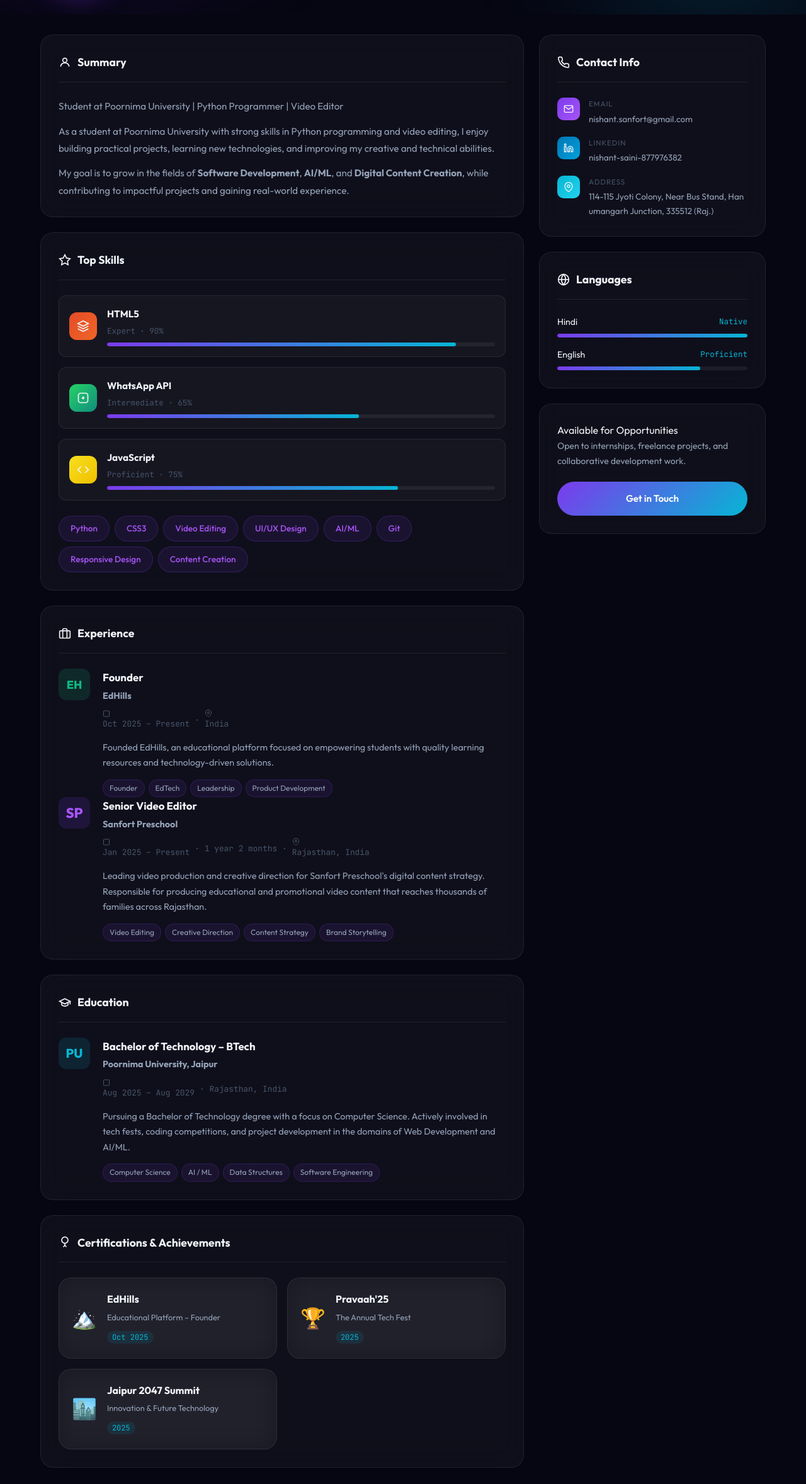
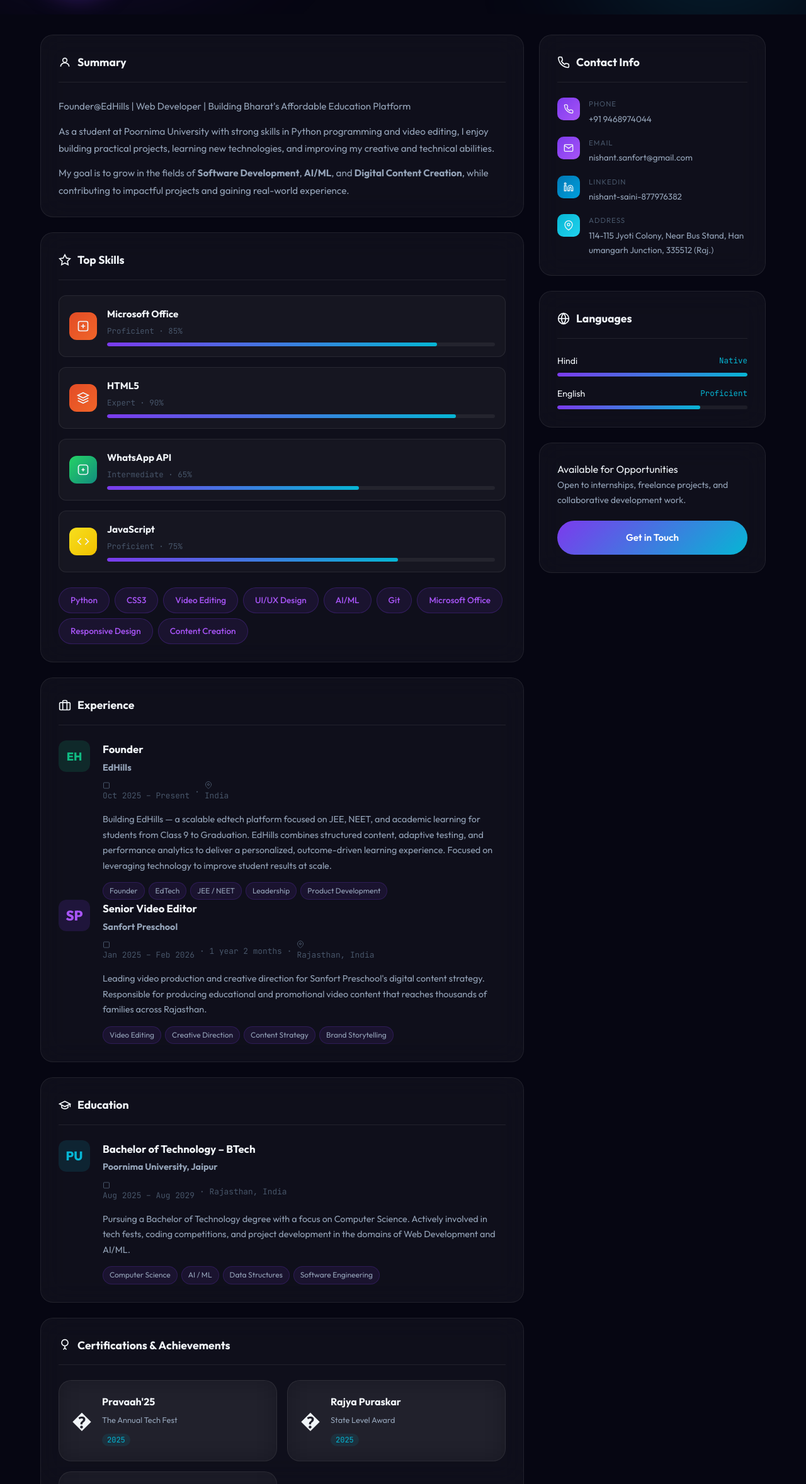
Before and after one commit to nishantsainigdds-bit/my-profolio, a plain HTML site: page profile.html in a window 1280 px wide. Shown: the part 443-2800 px from the top of the page at 63% size. Drawn offline with Linux system fonts and the light colour scheme.

Commit message:
Add files via upload

```diff
--- a/profile.html
+++ b/profile.html
@@ -67,7 +67,7 @@
                             Verified
                         </span>
                     </div>
-                    <p class="profile-headline">Student Creator | Poornima University | HTML | Web Developer</p>
+                    <p class="profile-headline">Founder@EdHills | Web Developer | Building Bharat's Affordable Education Platform</p>
                     <p class="profile-location">
                         <svg viewBox="0 0 24 24" fill="none">
                             <path d="M21 10c0 7-9 13-9 13s-9-6-9-13a9 9 0 0118 0z" stroke="currentColor"
@@ -108,7 +108,7 @@
                         <span class="ps-label">Projects</span>
                     </div>
                     <div class="ps-item">
-                        <span class="ps-num gradient-text">3</span>
+                        <span class="ps-num gradient-text">4</span>
                         <span class="ps-label">Certs</span>
                     </div>
                 </div>
@@ -133,7 +133,7 @@
                     </h2>
                 </div>
                 <p class="about-text">
-                    Student at Poornima University | Python Programmer | Video Editor
+                    Founder@EdHills | Web Developer | Building Bharat's Affordable Education Platform
                 </p>
                 <p class="about-text mt">
                     As a student at Poornima University with strong skills in Python programming and video editing, I
@@ -160,6 +160,21 @@
                     </h2>
                 </div>
                 <div class="skills-row">
+                    <div class="skill-pill featured-skill">
+                        <div class="skill-pill-icon html">
+                            <svg viewBox="0 0 24 24" fill="none">
+                                <rect x="3" y="3" width="18" height="18" rx="3" stroke="currentColor" stroke-width="2"/>
+                                <path d="M8 12h8M12 8v8" stroke="currentColor" stroke-width="2"/>
+                            </svg>
+                        </div>
+                        <div class="skill-pill-text">
+                            <span class="sp-name">Microsoft Office</span>
+                            <span class="sp-level">Proficient · 85%</span>
+                            <div class="sp-bar">
+                                <div class="sp-fill" style="--w:85%"></div>
+                            </div>
+                        </div>
+                    </div>
                     <div class="skill-pill featured-skill">
                         <div class="skill-pill-icon html">
                             <svg viewBox="0 0 24 24" fill="none">
@@ -215,6 +230,7 @@
                     <span class="tag">UI/UX Design</span>
                     <span class="tag">AI/ML</span>
                     <span class="tag">Git</span>
+                    <span class="tag">Microsoft Office</span>
                     <span class="tag">Responsive Design</span>
                     <span class="tag">Content Creation</span>
                 </div>
@@ -261,11 +277,12 @@
                             </span>
                         </div>
                         <p class="exp-desc">
-                            Founded EdHills, an educational platform focused on empowering students with quality learning resources and technology-driven solutions.
+                            Building EdHills — a scalable edtech platform focused on JEE, NEET, and academic learning for students from Class 9 to Graduation. EdHills combines structured content, adaptive testing, and performance analytics to deliver a personalized, outcome-driven learning experience. Focused on leveraging technology to improve student results at scale.
                         </p>
                         <div class="exp-skills">
                             <span>Founder</span>
                             <span>EdTech</span>
+                            <span>JEE / NEET</span>
                             <span>Leadership</span>
                             <span>Product Development</span>
                         </div>
@@ -288,7 +305,7 @@
                                     <rect x="3" y="4" width="18" height="18" rx="2" stroke="currentColor"
                                         stroke-width="2" />
                                 </svg>
-                                Jan 2025 – Present
+                                Jan 2025 – Feb 2026
                             </span>
                             <span>·</span>
                             <span>1 year 2 months</span>
@@ -379,18 +396,18 @@
                 </div>
                 <div class="certs-grid">
                     <div class="cert-card glass">
-                        <div class="cert-icon">🏔️</div>
+                        <div class="cert-icon">�</div>
                         <div class="cert-details">
-                            <h3>EdHills</h3>
-                            <p>Educational Platform – Founder</p>
-                            <span class="cert-year">Oct 2025</span>
+                            <h3>Pravaah'25</h3>
+                            <p>The Annual Tech Fest</p>
+                            <span class="cert-year">2025</span>
                         </div>
                     </div>
                     <div class="cert-card glass">
-                        <div class="cert-icon">🏆</div>
+                        <div class="cert-icon">�️</div>
                         <div class="cert-details">
-                            <h3>Pravaah'25</h3>
-                            <p>The Annual Tech Fest</p>
+                            <h3>Rajya Puraskar</h3>
+                            <p>State Level Award</p>
                             <span class="cert-year">2025</span>
                         </div>
                     </div>
@@ -423,6 +440,18 @@
                     </h2>
                 </div>
                 <ul class="contact-list">
+                    <li>
+                        <div class="cl-icon email">
+                            <svg viewBox="0 0 24 24" fill="none">
+                                <path d="M22 16.92v3a2 2 0 01-2.18 2 19.79 19.79 0 01-8.63-3.07 19.5 19.5 0 01-6-6 19.79 19.79 0 01-3.07-8.67A2 2 0 014.11 2h3a2 2 0 012 1.72c.127.96.361 1.903.7 2.81a2 2 0 01-.45 2.11L8.09 9.91a16 16 0 006 6l1.27-1.27a2 2 0 012.11-.45c.907.339 1.85.573 2.81.7A2 2 0 0122 16.92z"
+                                    stroke="currentColor" stroke-width="2" />
+                            </svg>
+                        </div>
+                        <div>
+                            <span class="cl-label">Phone</span>
+                            <a href="tel:+919468974044" class="cl-value">+91 9468974044</a>
+                        </div>
+                    </li>
                     <li>
                         <div class="cl-icon email">
                             <svg viewBox="0 0 24 24" fill="none">
@@ -523,7 +552,7 @@
             <div class="footer-inner">
                 <div class="footer-brand">
                     <span class="nav-logo">N<span class="accent">S</span></span>
-                    <p>Student Creator · Web Developer · Video Editor</p>
+                    <p>Founder@EdHills · Web Developer · Python Programmer</p>
                 </div>
                 <div class="footer-links">
                     <a href="index.html">Home</a>
--- a/script.js
+++ b/script.js
@@ -102,10 +102,10 @@ function initTyped() {
   if (!el) return;
 
   const phrases = [
-    'Student Creator',
+    'Founder @ EdHills',
     'Web Developer',
     'Python Programmer',
-    'Video Editor',
+    'Student Creator',
     'UI/UX Designer',
     'Tech Enthusiast'
   ];
```
Also changed, not shown: index.html (+32 -18 lines).
